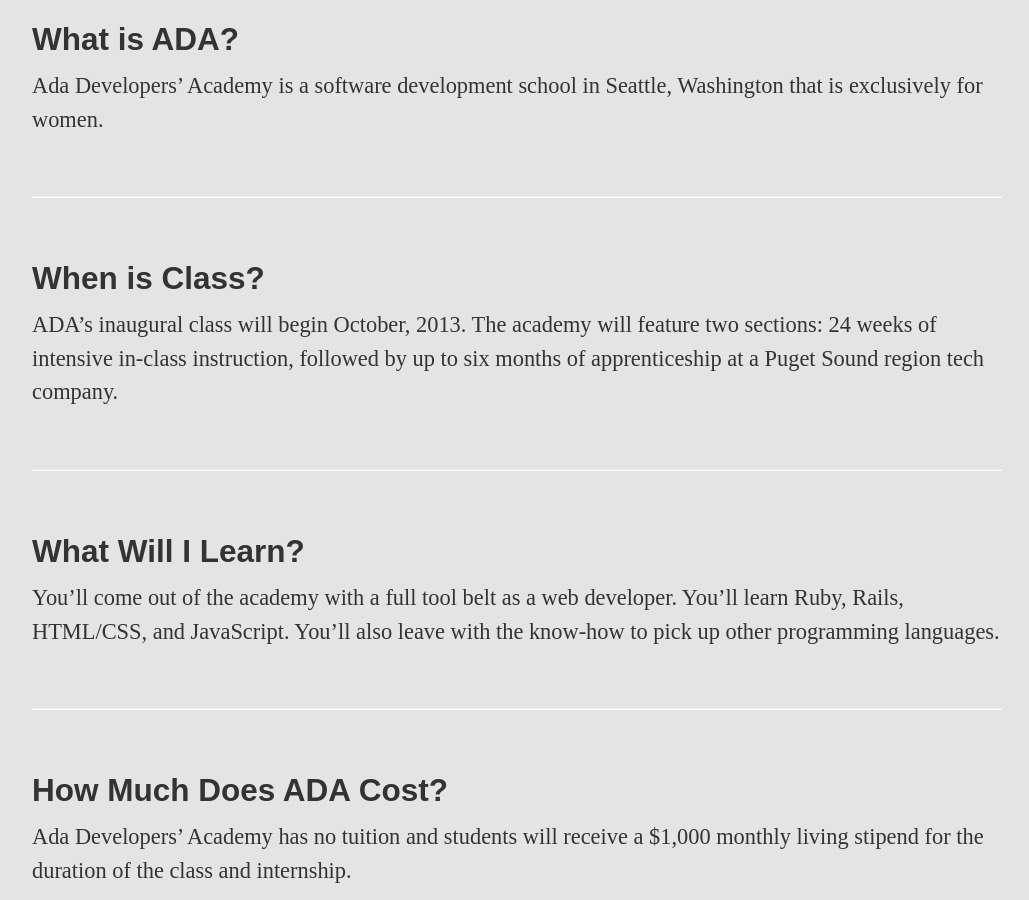
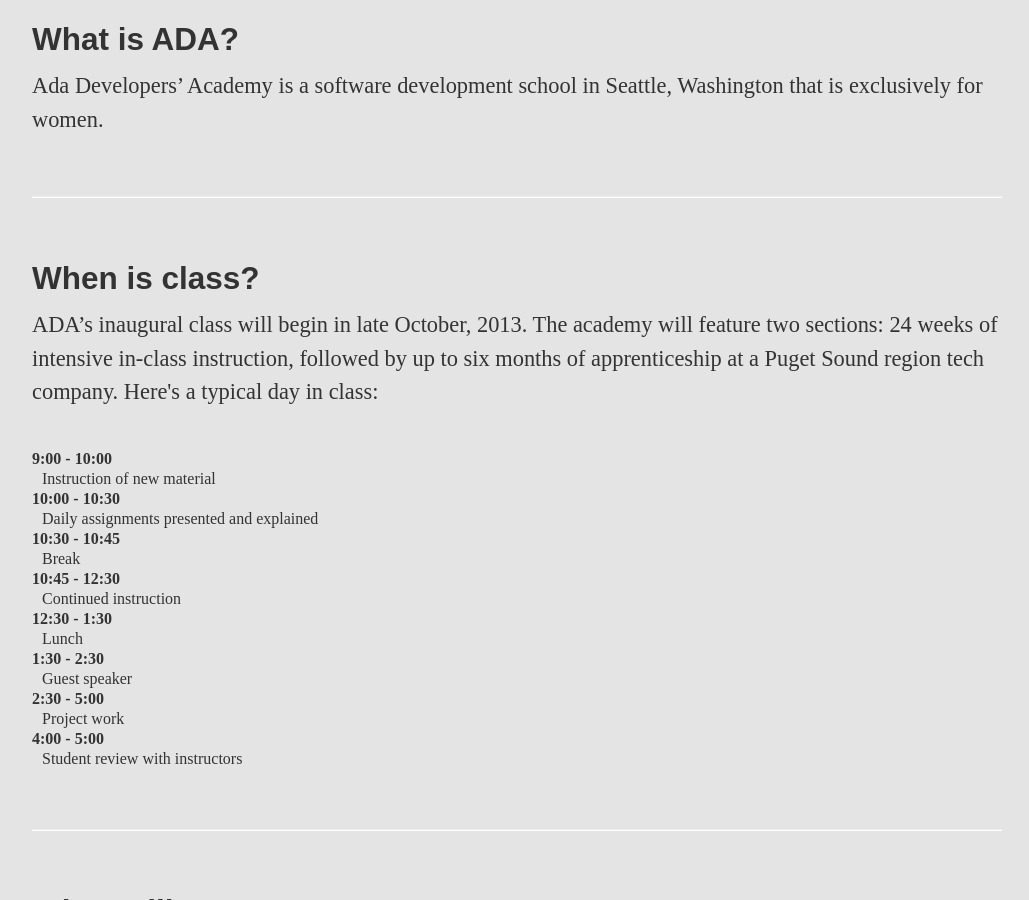
Before and after one commit to Ada-Developers-Academy/adadevelopersacademy.org, a Jekyll site: the page built from faq/index.html, in a window 1280 px wide and 900 px high, scrolled down 209 px. Shown: the whole window, without its empty margins (123-1152 px from the left). Built offline with Jekyll 4.4.1, drawn with Linux system fonts in a browser that asks for light colours; nearby versions of some CDN libraries.

Commit message:
Text change to about and added schedule to FAQ.

```diff
--- a/about/index.html
+++ b/about/index.html
@@ -12,7 +12,7 @@
     <div class='span10 body-text'>
       <h2>What is ADA?</h2>
       <p>
-        Ada Developers’ Academy (ADA) is an intensive software developer training school for women. It combines 6 months of classroom instruction in cutting-edge web technologies with up to six month of apprenticeship at a Puget Sound-area tech business.
+        Ada Developers’ Academy (ADA) is an intensive software developer training school for women. It combines six months of classroom instruction in cutting-edge web technologies with up to six month of apprenticeship at a Puget Sound-area tech business.
       </p>
       <p>
         ADA’s inaugural class is slated to begin in October, 2013. In the 24 week intensive class, students will be immersed in software development and learn the most up-to-date web skills from leading regional and national experts. Afterward, during a six month apprenticeship, students will learn what it’s like to be part of a software team delivering production code for real applications.
--- a/faq/index.html
+++ b/faq/index.html
@@ -15,8 +15,19 @@
       </p>
 
       <hr/>
-      <h2>When is Class?</h2>
-      <p> ADA’s inaugural class will begin October, 2013. The academy will feature two sections: 24 weeks of intensive in-class instruction, followed by up to six months of apprenticeship at a Puget Sound region tech company.
+      <h2>When is class?</h2>
+      <p> ADA’s inaugural class will begin in late October, 2013. The academy will feature two sections: 24 weeks of intensive in-class instruction, followed by up to six months of apprenticeship at a Puget Sound region tech company. Here's a typical day in class:
+
+        <dl id="schedule">
+          <dt>9:00 - 10:00</dt>  <dd>Instruction of new material</dd>
+          <dt>10:00 - 10:30</dt> <dd>Daily assignments presented and explained</dd>
+          <dt>10:30 - 10:45</dt> <dd>Break</dd>
+          <dt>10:45 - 12:30</dt> <dd>Continued instruction</dd>
+          <dt>12:30 - 1:30</dt>  <dd>Lunch</dd>
+          <dt>1:30 - 2:30</dt>   <dd>Guest speaker</dd>
+          <dt>2:30 - 5:00</dt>   <dd>Project work</dd>
+          <dt>4:00 - 5:00</dt>   <dd>Student review with instructors</dd>
+        </dl>
       </p>
 <hr/>
       <h2>What Will I Learn?</h2>
```
Also changed, not shown: assets/master.sass (line endings or trailing spaces).
